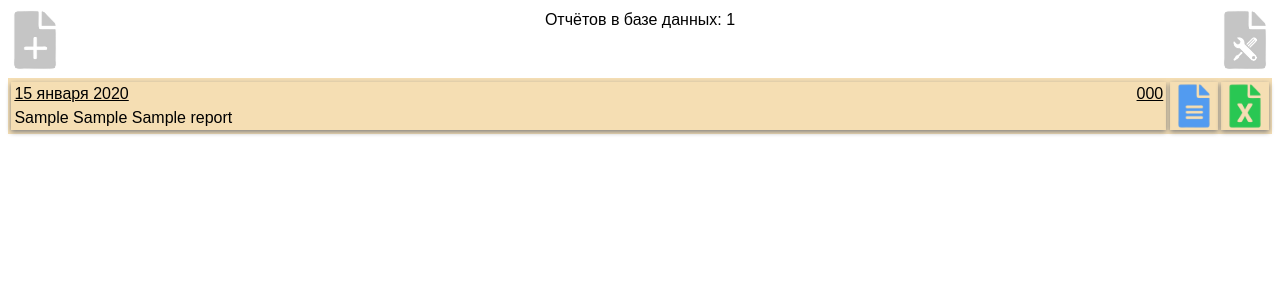
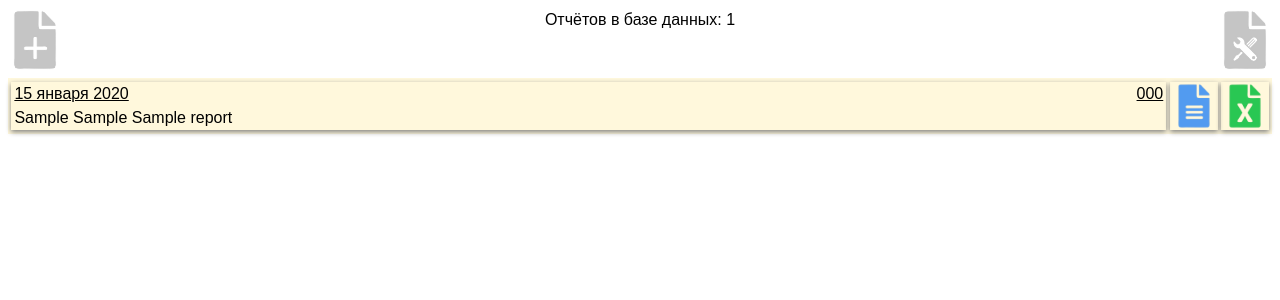
Before and after one commit to urbanovkg/motopsy-reports, a Django app: page /list/ in a window 1280 px wide. Shown: the top 300 px of the page. Run offline with Django 3.2, Linux system fonts and the light colour scheme; tables that the repository leaves empty hold one stand-in row (values such as "Sample post").

Commit message:
подправил оформление шаблона 4

```diff
--- a/reports/static/css/list.css
+++ b/reports/static/css/list.css
@@ -47,7 +47,7 @@
 .reportblock {
     margin-bottom: 0.25em;
     width: 100%;
-    background-color: Wheat;
+    background-color: #FFF8DC;
     display: flex;
     justify-content: space-between;
 }
```
